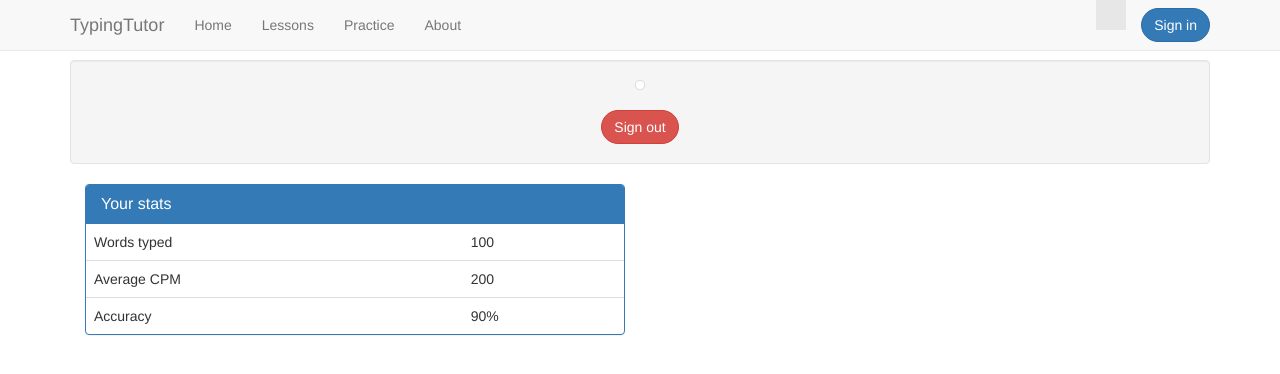
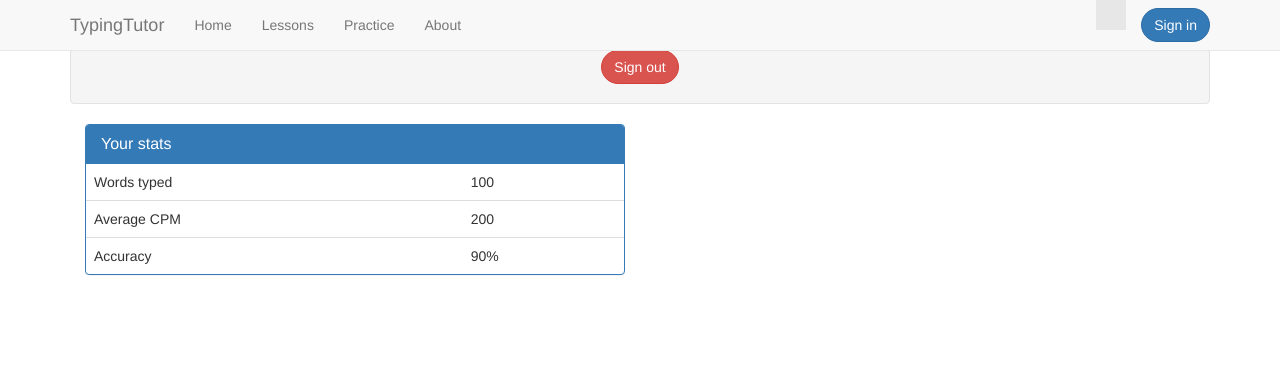
Before and after one commit to huyenln/Typing-Tutor, a PHP site: page /me.html in a window 1280 px wide. Shown: the top 374 px of the page. Run offline with PHP 8.4, Linux system fonts and the light colour scheme; some libraries are stand-ins or nearby versions.

Commit message:
Update theme.css

```diff
--- a/css/theme.css
+++ b/css/theme.css
@@ -10,8 +10,3 @@ nav .fb-picture {
     height: 50px;
     width: auto;
 }
-
-/* Make up for the fixed navbar */
-main {
-    padding-top: 60px;
-}
```
